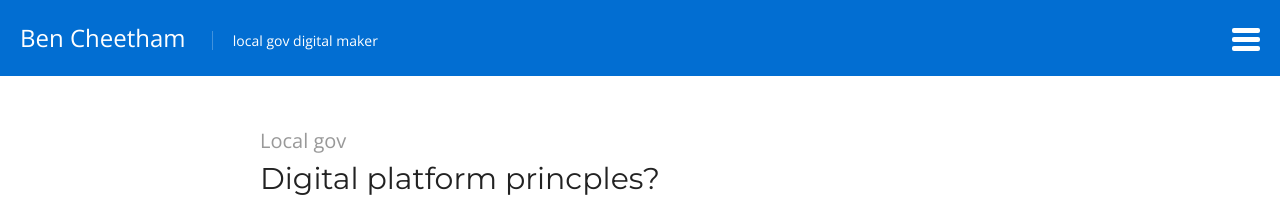
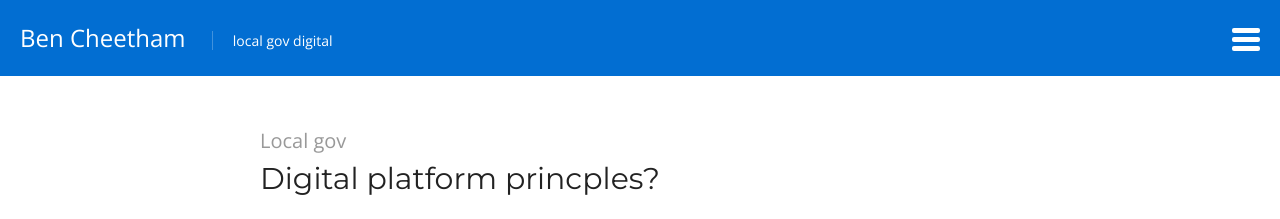
Before and after one commit to BforBen/bforben.github.io, a Jekyll site: the page built from index.html, in a window 1280 px wide. Shown: the top 219 px of the page. Built offline with Jekyll 4.4.1, drawn with Linux system fonts in a browser that asks for light colours; nearby versions of some CDN libraries; grey boxes are pictures that could not be loaded.

Commit message:
Update header.html

```diff
--- a/_includes/header.html
+++ b/_includes/header.html
@@ -6,7 +6,7 @@
 
     <div class="site-info">
         <a href="{{ "/" | prepend: site.baseurl }}" class="site-title">Ben Cheetham</a>
-        <span class="site-description">local gov digital maker</span>
+        <span class="site-description">local gov digital</span>
 	</div>
 </header>
 
@@ -32,7 +32,7 @@
     <nav class="social-navigation">
         <div class="menu-social-container">
             <ul class="menu">
-                <li class="menu-item menu-item-type-custom menu-item-object-custom menu-item-353"><a href="https://twitter.com/_BforBen"><span class="fa-stack fa-2x" aria-hidden="true"><i class="fa fa-circle fa-stack-2x"></i><i class="fa fa-stack-1x social-icon"></i></span><span class="screen-reader-text">Twitter</span></a></li>
+                <li class="menu-item menu-item-type-custom menu-item-object-custom menu-item-353"><a href="https://twitter.com/BforBen"><span class="fa-stack fa-2x" aria-hidden="true"><i class="fa fa-circle fa-stack-2x"></i><i class="fa fa-stack-1x social-icon"></i></span><span class="screen-reader-text">Twitter</span></a></li>
                 <li class="menu-item menu-item-type-custom menu-item-object-custom menu-item-354"><a href="https://plus.google.com/106837556918973875033"><span class="fa-stack fa-2x" aria-hidden="true"><i class="fa fa-circle fa-stack-2x"></i><i class="fa fa-stack-1x social-icon"></i></span><span class="screen-reader-text">Google+</span></a></li>
                 <li class="menu-item menu-item-type-custom menu-item-object-custom menu-item-352"><a href="https://github.com/BforBen"><span class="fa-stack fa-2x" aria-hidden="true"><i class="fa fa-circle fa-stack-2x"></i><i class="fa fa-stack-1x social-icon"></i></span><span class="screen-reader-text">GitHub</span></a></li>
                 <li class="menu-item menu-item-type-custom menu-item-object-custom menu-item-369"><a href="https://www.linkedin.com/profile/view?id=38596560"><span class="fa-stack fa-2x" aria-hidden="true"><i class="fa fa-circle fa-stack-2x"></i><i class="fa fa-stack-1x social-icon"></i></span><span class="screen-reader-text">LinkedIn</span></a></li>
@@ -42,7 +42,7 @@
 
     <div class="widget-area" role="complementary">
         <aside class="widget">
-            <div><a href="http://localgovdigital.info" title="Find out more about LocalGov Digital" class="lgd-overlay"><img src="{{ "/assets/localgovdigital.png" | prepend: site.baseurl }}" alt="LocalGov Digital logo" title="LocalGov Digital"></a></div>
+            <div><a href="https://localgov.digital" title="Find out more about LocalGov Digital" class="lgd-overlay"><img src="{{ "/assets/localgovdigital.png" | prepend: site.baseurl }}" alt="LocalGov Digital logo" title="LocalGov Digital"></a></div>
 		</aside>
 		<aside class="widget">
 		    <h1 class="widget-title">Categories</h1>
```
